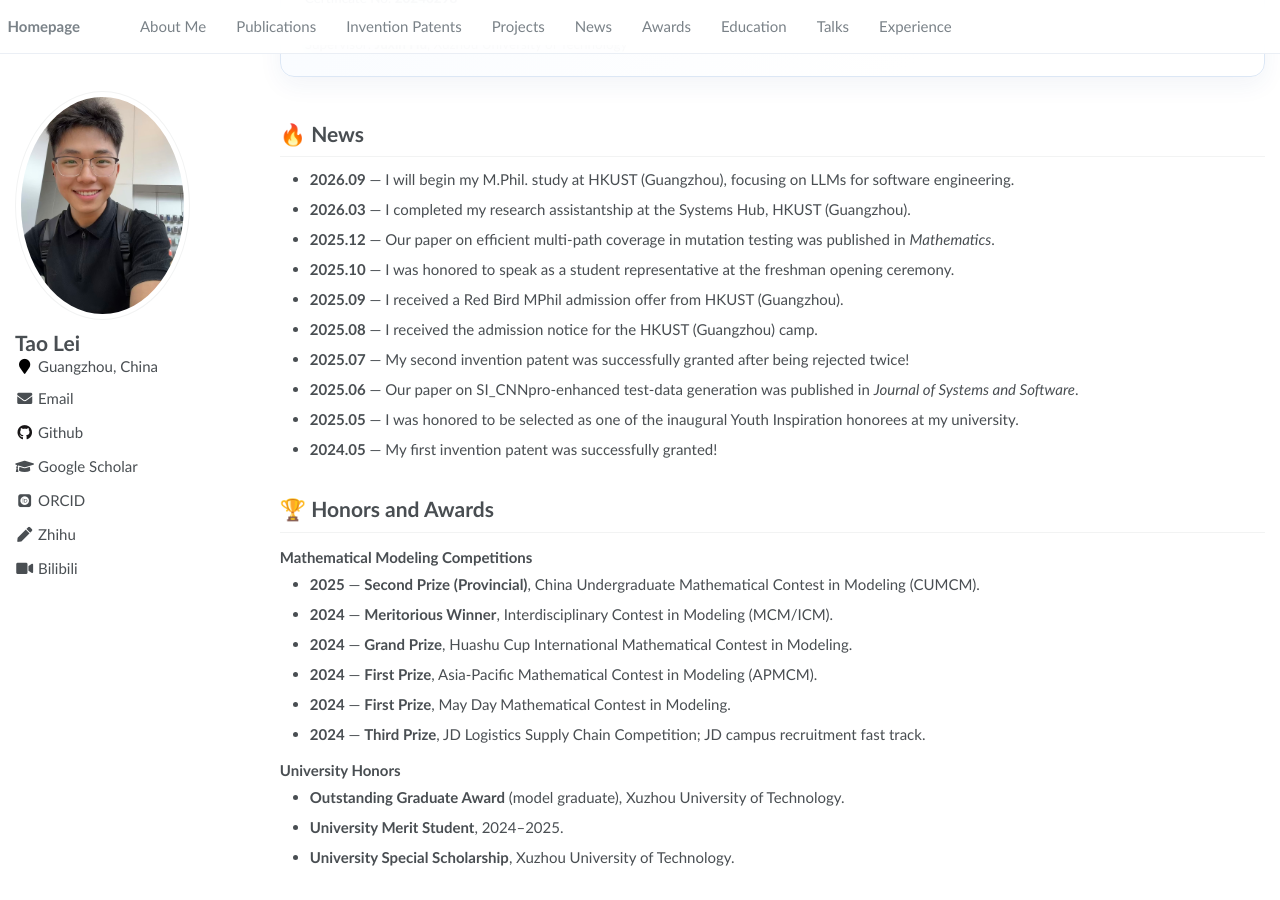
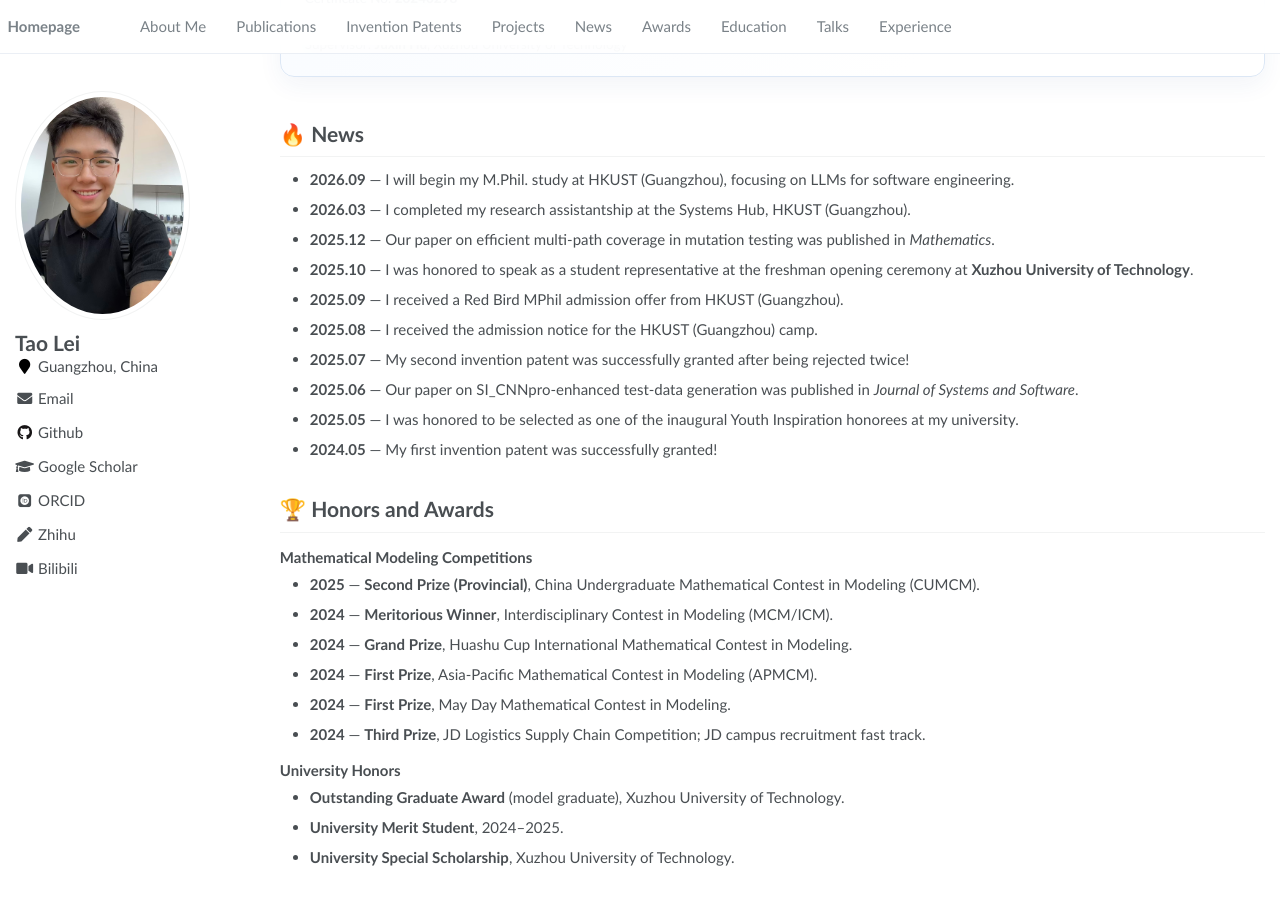
Before and after one commit to LayTAO/laytao.github.io, a Jekyll site: the page built from _pages/about.md, in a window 1280 px wide and 900 px high, scrolled down 1318 px. Built offline with Jekyll 4.4.1, drawn with Linux system fonts in a browser that asks for light colours; some web fonts are replaced.

Commit message:
Update about.md

```diff
--- a/_pages/about.md
+++ b/_pages/about.md
@@ -104,7 +104,7 @@ Qian Qu, Xiangying Dang, Heng Xia, **Lei Tao**
 - **2026.09** — I will begin my M.Phil. study at HKUST (Guangzhou), focusing on LLMs for software engineering.
 - **2026.03** — I completed my research assistantship at the Systems Hub, HKUST (Guangzhou).
 - **2025.12** — Our paper on efficient multi-path coverage in mutation testing was published in *Mathematics*.
-- **2025.10** — I was honored to speak as a student representative at the freshman opening ceremony.
+- **2025.10** — I was honored to speak as a student representative at the freshman opening ceremony at **Xuzhou University of Technology**.
 - **2025.09** — I received a Red Bird MPhil admission offer from HKUST (Guangzhou).
 - **2025.08** — I received the admission notice for the HKUST (Guangzhou) camp.
 - **2025.07** — My second invention patent was successfully granted after being rejected twice!
```
